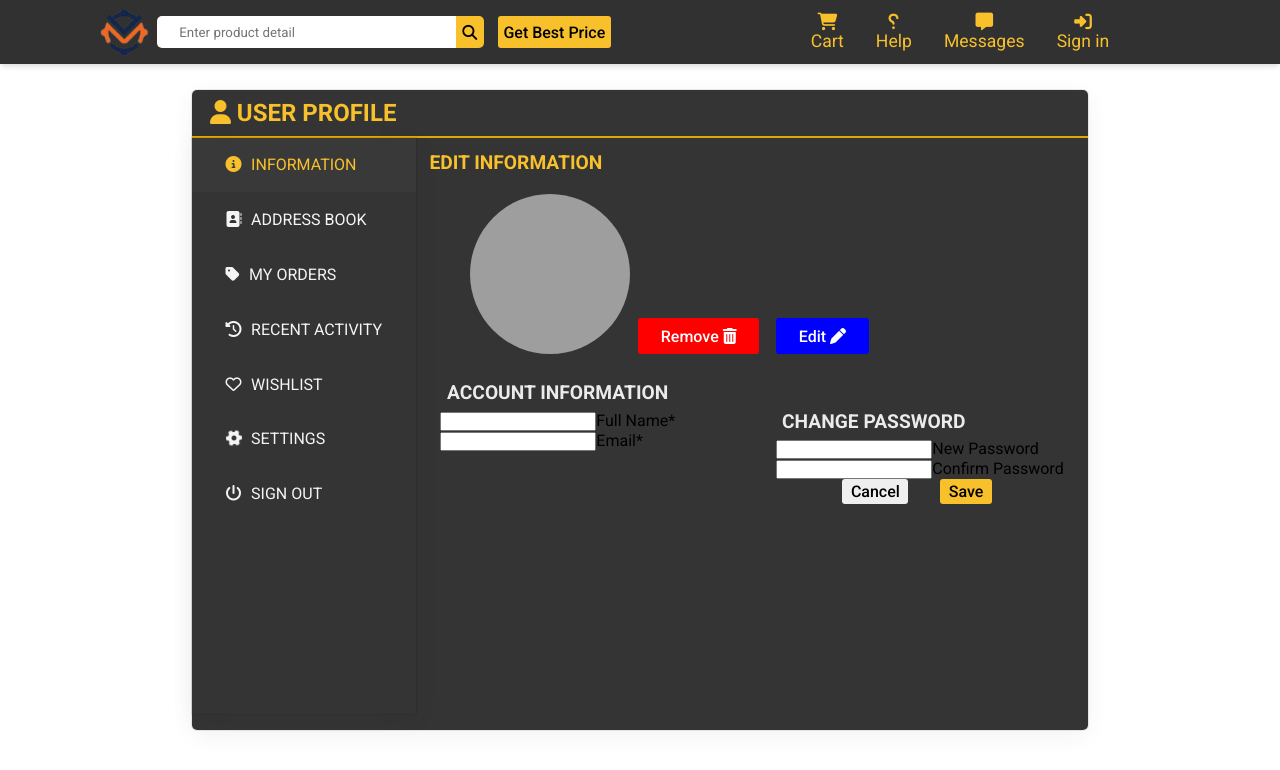
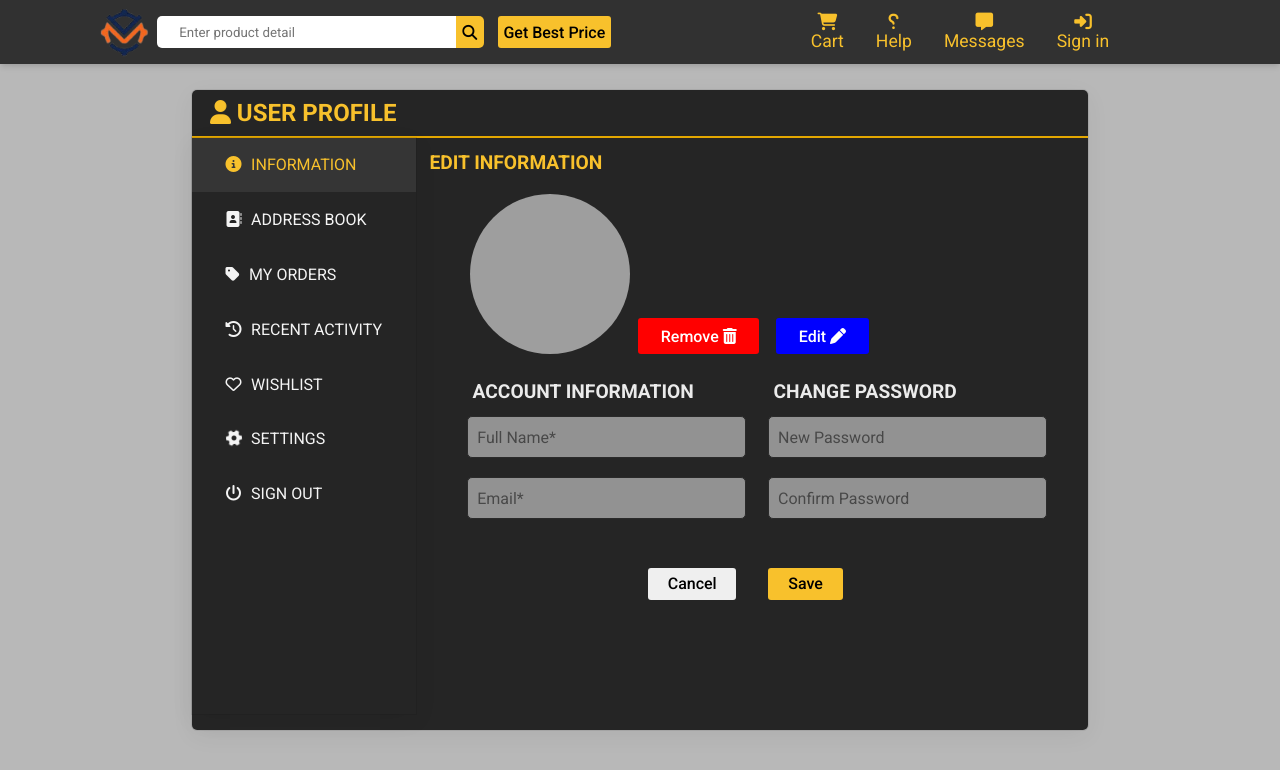
Before and after one commit to kavinprakash091/machinery, a React (Create React App) app in the folder front_end/: page /users/profile in a window 1280 px wide. Shown: the top 770 px of the page. Built offline with nearby package versions, Linux system fonts and the light colour scheme; grey boxes are pictures that could not be loaded.

Commit message:
user-profile-information

```diff
--- a/front_end/package.json
+++ b/front_end/package.json
@@ -9,6 +9,7 @@
     "@testing-library/user-event": "^13.5.0",
     "axios": "^1.3.4",
     "jwt-decode": "^3.1.2",
+    "node": "^19.8.1",
     "react": "^18.2.0",
     "react-dom": "^18.2.0",
     "react-facebook-login": "^4.1.1",
--- a/front_end/src/components/About.js
+++ b/front_end/src/components/About.js
@@ -50,7 +50,7 @@ export default function About() {
         </div>
         <div className="about-logo-containers">
           <div className="about-logo-container">
-            <i class="fa-solid fa-scale-balanced"></i>
+            <i className="fa-solid fa-scale-balanced"></i>
           </div>
           <div className="about-logo-detail-container">
             <h1>Legal Status of Firm</h1>
--- a/front_end/src/screens/ProfileScreen.js
+++ b/front_end/src/screens/ProfileScreen.js
@@ -2,7 +2,7 @@ import React, { useState } from 'react';
 import '../styles/ProfileScreen.css';
 import { Link } from 'react-router-dom';
 
-export default function () {
+export default function ProfileScreen() {
   const [activeNav, setActiveNav] = useState(1);
   const signoutHandler = () => {};
 
@@ -88,19 +88,26 @@ export default function () {
                   </button>
                 </div>
               </div>
-              <div className="user-profile-account-information-container">
+
               <form className="user-profile-account-information-form">
+                <div className="user-profile-account-information-form-container">
+                  <div className="user-profile-change-password-container">
                     <h1>ACCOUNT INFORMATION</h1>
                     <div className="input-fields">
-                    <input type="text" id="username" placeholder=" " required />
+                      <input
+                        type="text"
+                        id="username"
+                        placeholder=" "
+                        required
+                      />
                       <label htmlFor="username">Full Name*</label>
                     </div>
                     <div className="input-fields">
                       <input type="email" id="email" placeholder=" " required />
                       <label htmlFor="email">Email*</label>
                     </div>
-                </form>
-                <form>
+                  </div>
+                  <div className="user-profile-change-password-container">
                     <h1>CHANGE PASSWORD</h1>
                     <div className="input-fields">
                       <input
@@ -120,6 +127,8 @@ export default function () {
                       />
                       <label htmlFor="confirmPassword">Confirm Password</label>
                     </div>
+                  </div>
+                </div>
                 <div className="user-profile-save-button-container">
                   <button type="reset" className="user-profile-cancel-button">
                     Cancel
@@ -133,7 +142,6 @@ export default function () {
           </div>
         </div>
       </div>
-      </div>
     </section>
   );
 }
--- a/front_end/src/styles/ProfileScreen.css
+++ b/front_end/src/styles/ProfileScreen.css
@@ -1,6 +1,7 @@
 .profile-page {
   height: 100vh;
   width: 100%;
+  background-color: #b8b8b8;
 }
 
 .user-profile-container {
@@ -132,28 +133,85 @@
   background-color: blue;
 }
 
-.user-profile-account-information-container {
+.user-profile-account-information-form {
+  width: 100%;
+}
+
+.user-profile-account-information-form-container {
   width: 100%;
   margin: 2% auto;
   display: flex;
   align-items: center;
   justify-content: center;
+  gap: 2rem;
 }
 
-.user-profile-account-information-container h1 {
+.user-profile-account-information-container h1,
+.user-profile-change-password-container h1 {
   margin: 2%;
   font-size: 1.2rem;
   color: #ebebeb;
 }
 
-.user-profile-account-information-form,
-.user-profile-change-password-form {
-  width: 50%;
+.user-profile-change-password-container {
+  width: 40%;
   height: 20vh;
+}
+
+.user-profile-change-password-container .input-fields input:focus {
+  outline: none;
+  border: 1px solid #454545;
+}
+
+.user-profile-change-password-container .input-fields {
+  position: relative;
+  margin: 5% 0%;
+}
+
+.user-profile-change-password-container .input-fields label {
+  position: absolute;
+  padding-left: 10px;
+  top: 15px;
+  cursor: text;
+}
+
+.user-profile-change-password-container .input-fields input:focus + label,
+.user-profile-change-password-container
+  .input-fields
+  input:not(:placeholder-shown)
+  + label {
+  opacity: 1;
+  transform: scale(0.9) translateY(-190%) translateX(-10%);
+  color: #f4f4f4;
+  font-weight: 500;
+}
+
+.user-profile-change-password-container .input-fields label {
+  margin-top: -1%;
+}
+
+.user-profile-change-password-container .input-fields input {
+  height: 2.5rem;
+  width: 100%;
+  margin-bottom: 2%;
+  padding-left: 3%;
+  border: 1px solid #313131;
+  color: #313131;
+  border-radius: 5px;
+  font-size: 1rem;
+}
+
+.user-profile-change-password-container .input-fields label,
+.user-profile-change-password-container .input-fields input {
+  transition: all 0.2s;
+  transition-timing-function: ease;
+  transition-timing-function: cubic-bezier(0.25, 0.1, 0.25, 1);
+  opacity: 0.5;
 }
 
 .user-profile-save-button-container {
   width: 98%;
+  margin: 5% 0% 0% 0%;
   display: flex;
   align-items: center;
   justify-content: center;
```
Also changed, not shown: 1 other file (tests, documents, lock files or other folders). Lines whose indentation alone changed are shown as unchanged.
